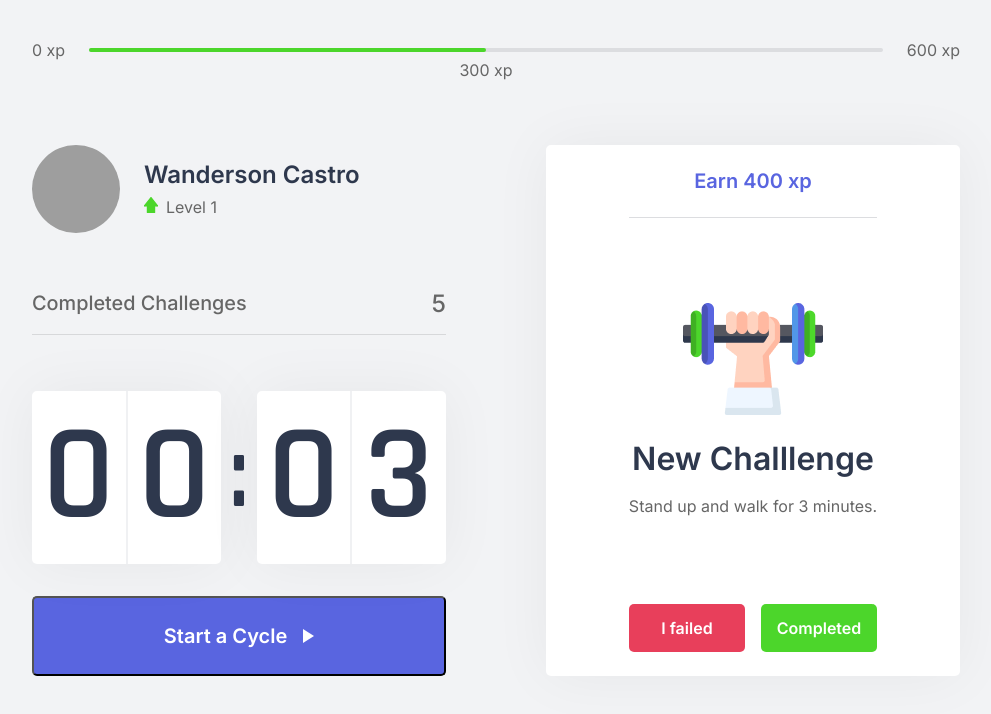
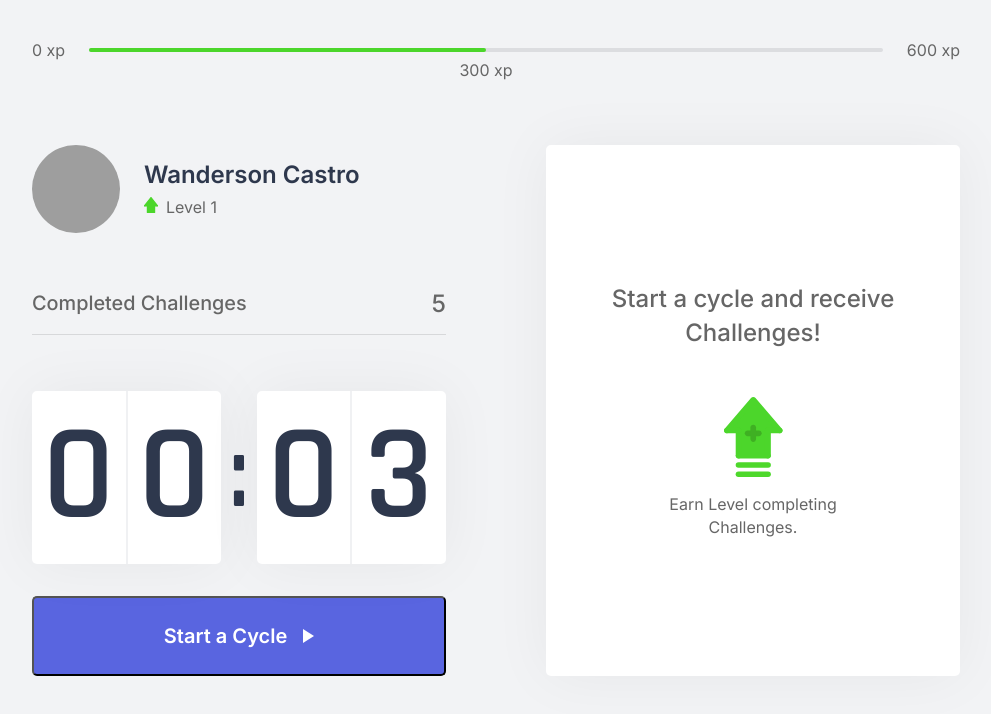
Before and after one commit to wandersonce/cheerup-next, a Next.js app: page / in a window 1280 px wide. Shown: the top 714 px of the page, without its empty margins (144-1135 px from the left). Built offline with nearby package versions, Linux system fonts and the light colour scheme; grey boxes are pictures that could not be loaded.

Commit message:
Using Context getting data from json

```diff
--- a/src/components/ChallengeBox.tsx
+++ b/src/components/ChallengeBox.tsx
@@ -1,17 +1,20 @@
+import { useContext } from 'react';
+import { ChallengesContext } from '../contexts/ChallengesContext';
 import styles from '../styles/components/ChallengeBox.module.css';
 
 export function ChallengeBox() {
-    const hasActiveChallenge = true;
+    const { activeChallenge } = useContext(ChallengesContext);
+
     return (
         <div className={styles.challengeBoxContainer}>
-            {hasActiveChallenge ? (
+            {activeChallenge ? (
                 <div className={styles.challengeActive}>
-                    <header>Earn 400 xp</header>
+                    <header>Earn {activeChallenge.amount} xp</header>
 
                     <main>
                         <img src="images/ilustraliftWeight.png" alt="liftWeight" />
                         <strong>New Challlenge</strong>
-                        <p>Stand up and walk for 3 minutes.</p>
+                        <p>{activeChallenge.description}</p>
                     </main>
 
                     <footer>
--- a/src/contexts/ChallengesContext.tsx
+++ b/src/contexts/ChallengesContext.tsx
@@ -1,9 +1,17 @@
 import { createContext, useState, ReactNode } from 'react';
+import challenges from '../../challenges.json';
+
+interface Challenge {
+    type: string;
+    description: string;
+    amount: number;
+}
 
 interface ChallengesContextData {
     level: number;
     currentExperience: number;
     challengesCompleted: number;
+    activeChallenge: Challenge;
     levelUp: () => void;
     startNewChallenge: () => void;
 }
@@ -19,13 +27,17 @@ export function ChallengesProvider({ children }: ChallengesProviderProps) {
     const [level, setLevel] = useState(1);
     const [currentExperience, setCurrentExperience] = useState(0);
     const [challengesCompleted, setChallengesCompleted] = useState(0);
+    const [activeChallenge, setActiveChallenge] = useState(null);
 
     function levelUp() {
         setLevel(level + 1);
     }
 
     function startNewChallenge() {
-        console.log('New Challenge')
+        const randomChallengeIndex = Math.floor(Math.random() * challenges.length);
+        const challenge = challenges[randomChallengeIndex];
+
+        setActiveChallenge(challenge);
     }
 
     return (
@@ -35,7 +47,8 @@ export function ChallengesProvider({ children }: ChallengesProviderProps) {
                 currentExperience,
                 challengesCompleted,
                 levelUp,
-                startNewChallenge
+                startNewChallenge,
+                activeChallenge
             }}>
 
             {children}
```
